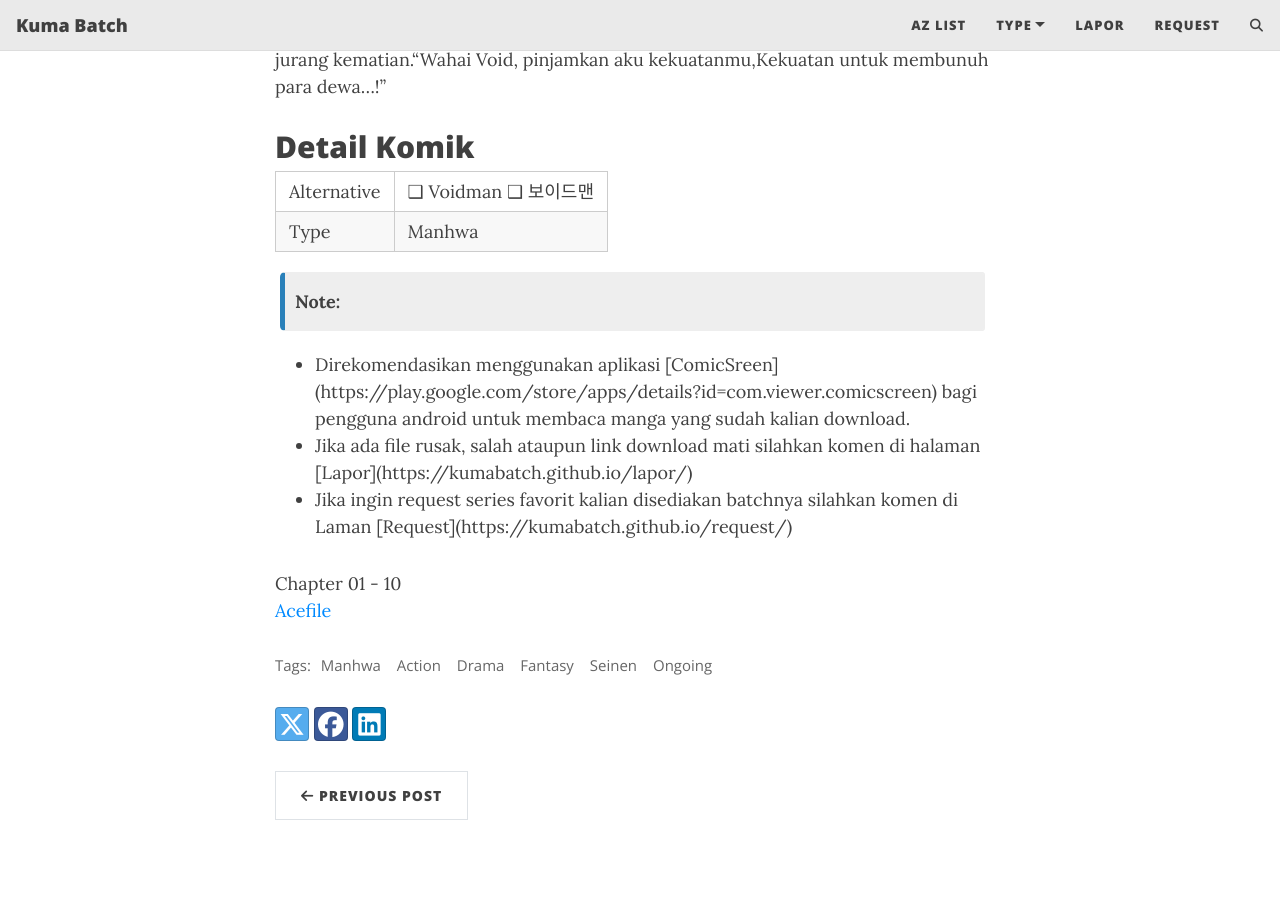
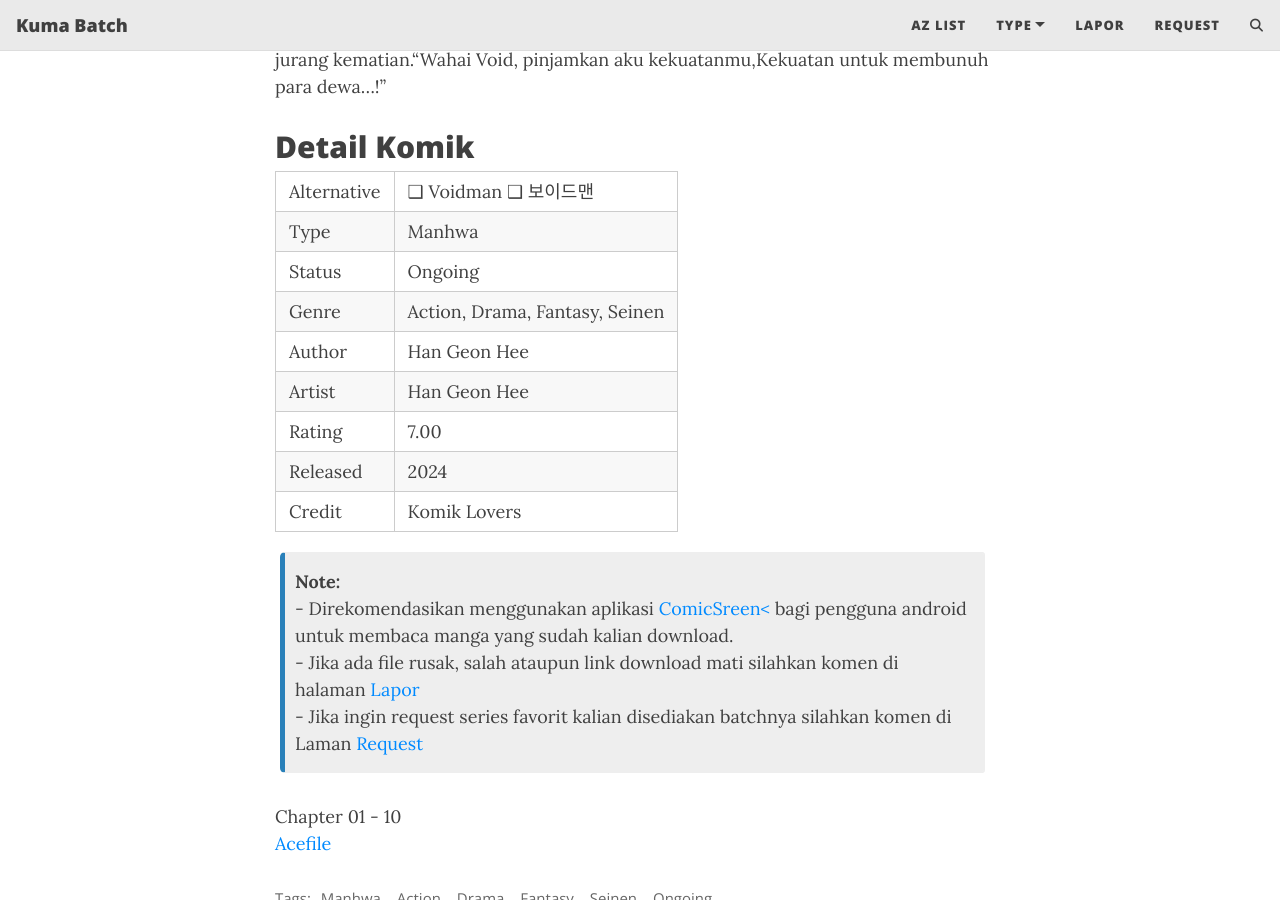
Before and after one commit to kumabatch/kumabatch.github.io, a Jekyll site: the page built from _posts/2024-08-01-voidman.md, in a window 1280 px wide and 900 px high, scrolled down 367 px. Built offline with Jekyll 4.4.1, drawn with Linux system fonts in a browser that asks for light colours; comment, search, counter and statistics services are not loaded.

Commit message:
Update 2024-08-01-voidman.md

```diff
--- a/_posts/2024-08-01-voidman.md
+++ b/_posts/2024-08-01-voidman.md
@@ -15,14 +15,19 @@ author: Neko
 
 | Alternative | ❑ Voidman  ❑ 보이드맨 |
 | Type | Manhwa |
+| Status | Ongoing |
+| Genre | Action, Drama, Fantasy, Seinen |
+| Author | Han Geon Hee |
+| Artist | Han Geon Hee |
+| Rating | 7.00 |
+| Released | 2024 |
+| Credit | Komik Lovers |
 
 {: .box-note}
 **Note:**<br>
-<ul>
-	<li>Direkomendasikan menggunakan aplikasi [ComicSreen](https://play.google.com/store/apps/details?id=com.viewer.comicscreen) bagi pengguna android untuk membaca manga yang sudah kalian download.</li>
-	<li>Jika ada file rusak, salah ataupun link download mati silahkan komen di halaman [Lapor](https://kumabatch.github.io/lapor/)</li>
-	<li>Jika ingin request series favorit kalian disediakan batchnya silahkan komen di Laman [Request](https://kumabatch.github.io/request/)</li>
-</ul>
+	- Direkomendasikan menggunakan aplikasi [ComicSreen<](https://play.google.com/store/apps/details?id=com.viewer.comicscreen) bagi pengguna android untuk membaca manga yang sudah kalian download.<br>
+	- Jika ada file rusak, salah ataupun link download mati silahkan komen di halaman [Lapor](https://kumabatch.github.io/lapor/)<br>
+	- Jika ingin request series favorit kalian disediakan batchnya silahkan komen di Laman [Request](https://kumabatch.github.io/request/)
 
 Chapter 01 - 10<br>
 <a href="http://ouo.io/qs/OzRuKBTK?s=https://acefile.co/f/106514580/kumabatch-void-man-01-10-pdf" rel="nofollow" target="_blank" title="Acefile">Acefile</a>
```
